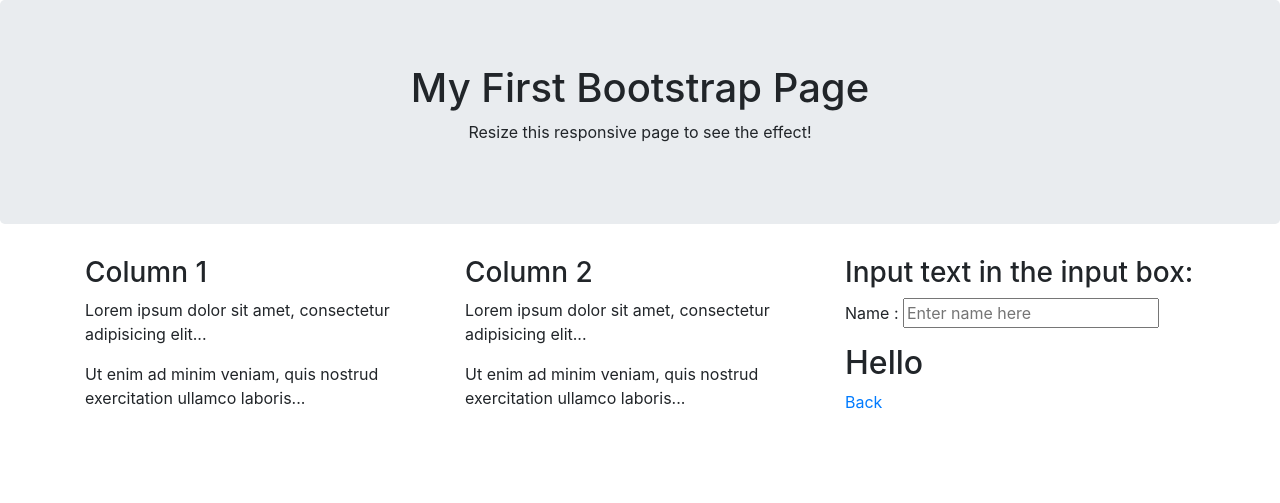
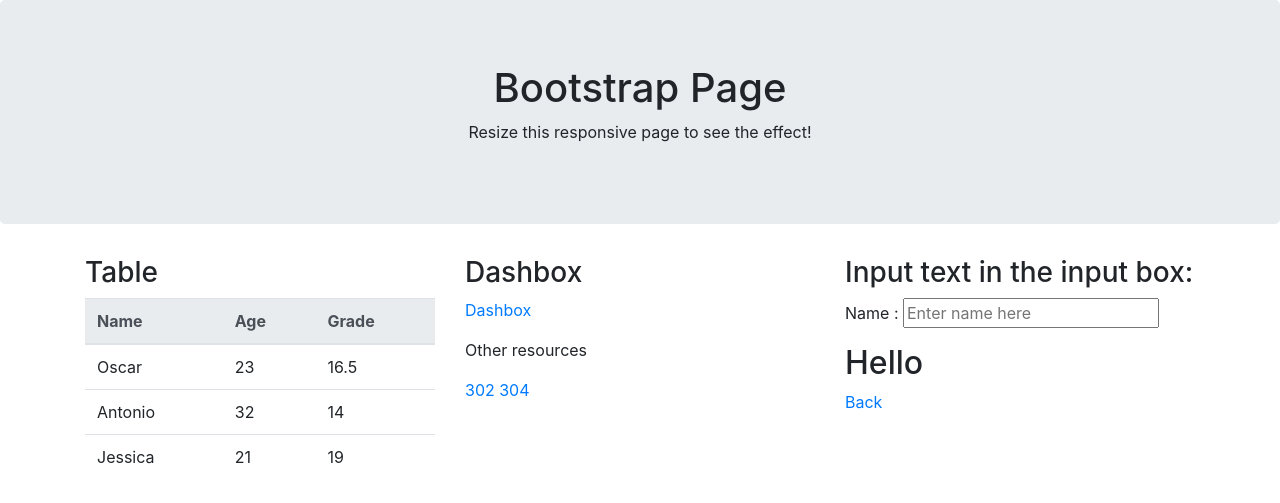
Before and after one commit to philiphui91/i, a Jekyll site: the page bootstrap.html, which Jekyll copies as it is, in a window 1280 px wide. Shown: the top 503 px of the page. Built offline with Jekyll 4.4.1, drawn with Linux system fonts in a browser that asks for light colours; nearby versions of some CDN libraries.

Commit message:
Update bootstrap.html

```diff
--- a/bootstrap.html
+++ b/bootstrap.html
@@ -3,30 +3,60 @@
   <title>Bootstrap Example</title>
   <meta charset="utf-8">
   <meta name="viewport" content="width=device-width, initial-scale=1">
-  <link rel="stylesheet" href="https://maxcdn.bootstrapcdn.com/bootstrap/4.3.1/css/bootstrap.min.css">
+  <link rel="stylesheet" href="https://stackpath.bootstrapcdn.com/bootstrap/4.3.1/css/bootstrap.min.css">
   <script src="https://ajax.googleapis.com/ajax/libs/jquery/3.3.1/jquery.min.js"></script>
   <script src="https://cdnjs.cloudflare.com/ajax/libs/popper.js/1.14.7/umd/popper.min.js"></script>
-  <script src="https://maxcdn.bootstrapcdn.com/bootstrap/4.3.1/js/bootstrap.min.js"></script>
   <script src="https://ajax.googleapis.com/ajax/libs/angularjs/1.6.9/angular.min.js"></script>
+  <script src="https://stackpath.bootstrapcdn.com/bootstrap/4.3.1/js/bootstrap.min.js"></script>
+  <script src="https://stackpath.bootstrapcdn.com/bootstrap/4.3.1/js/bootstrap.bundle.min.js"></script>
+
+
+
 </head>
 <body>
 
 <div class="jumbotron text-center">
-  <h1>My First Bootstrap Page</h1>
+  <h1>Bootstrap Page</h1>
   <p>Resize this responsive page to see the effect!</p>
 </div>
 
 <div class="container">
   <div class="row">
     <div class="col-sm-4">
-      <h3>Column 1</h3>
-      <p>Lorem ipsum dolor sit amet, consectetur adipisicing elit...</p>
-      <p>Ut enim ad minim veniam, quis nostrud exercitation ullamco laboris...</p>
+      <h3>Table</h3>
+      	<table id="table" class="table">
+			<thead class="thead-light">
+			  <tr>
+				<th>Name</th>
+				<th>Age</th>
+				<th>Grade</th>
+			  </tr>
+			</thead>
+			<tbody>
+			  <tr>
+				<td>Oscar</td>
+				<td>23</td>
+				<td>16.5</td>
+			  </tr>
+			  <tr>
+				<td>Antonio</td>
+				<td>32</td>
+				<td>14</td>
+			  </tr>
+			  <tr>
+				<td>Jessica</td>
+				<td>21</td>
+				<td>19</td>
+			  </tr>
+			</tbody>
+		</table>
     </div>
     <div class="col-sm-4">
-      <h3>Column 2</h3>
-      <p>Lorem ipsum dolor sit amet, consectetur adipisicing elit...</p>
-      <p>Ut enim ad minim veniam, quis nostrud exercitation ullamco laboris...</p>
+      <h3>Dashbox</h3>
+	  <p><a href="https://philiphui91.github.io/bootstrap-dashbox/" target="_blank">Dashbox</a></p>
+	  <p>Other resources</p>
+	  <a href="https://philiphui91.github.io/i/302" target="_blank">302</a>
+	  <a href="https://philiphui91.github.io/i/304" target="_blank">304</a>
     </div>
 	<div class="col-sm-4">
 		<div ng-app="" >
```
